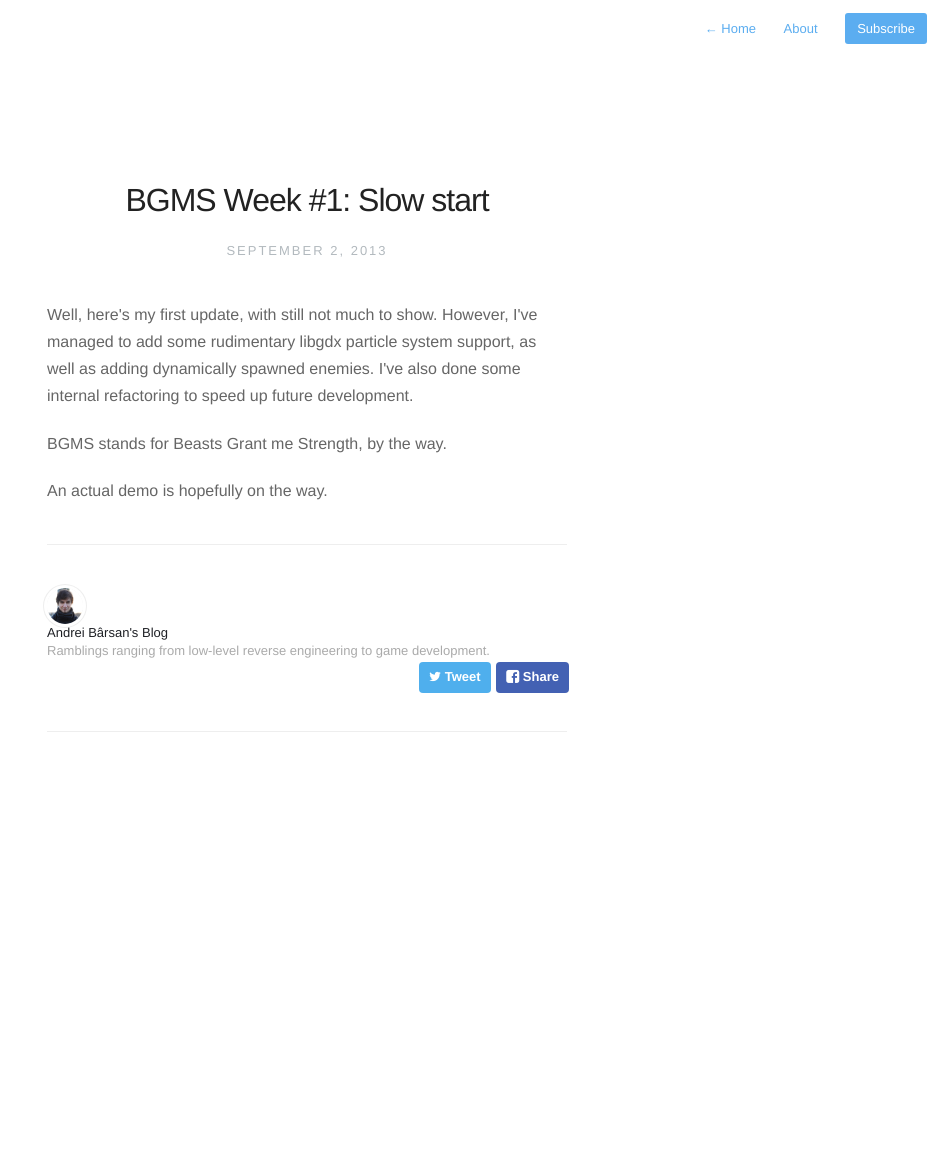
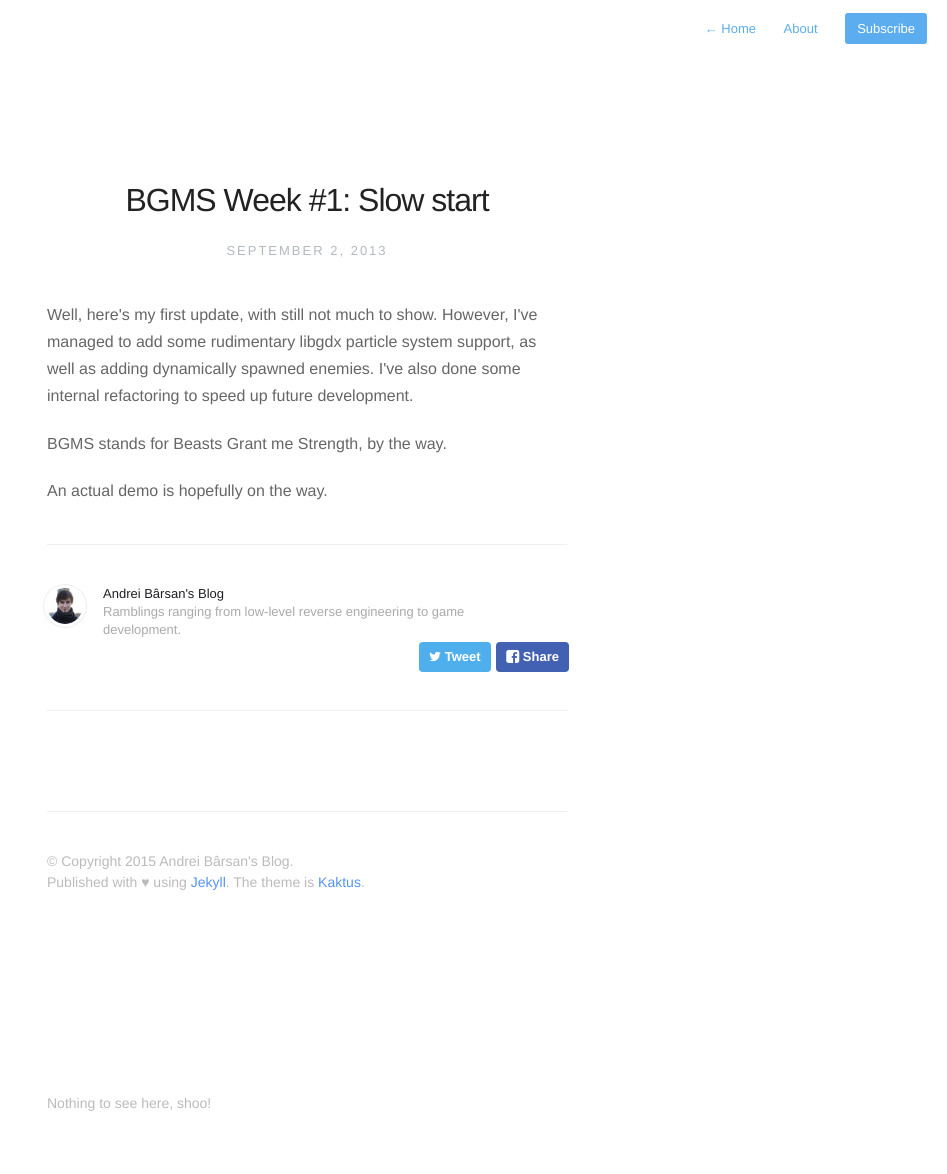
Before and after one commit to AndreiBarsan/andreibarsan.github.io, a Jekyll site: the page built from _posts/2013-09-01-bgms-week-1-slow-start.html, in a window 1280 px wide. Shown: the whole page, without its empty margins (333-1280 px from the left). Built offline with Jekyll 4.4.1, drawn with Linux system fonts in a browser that asks for light colours; nearby versions of some CDN libraries; Markdown is read by kramdown in place of the engine named in the settings; before the commit the page ends 900 px from its top, so only the background shows below that.

Commit message:
Shaved off some unused code.  Tweaked some CSS and added some flavor.

```diff
--- a/_includes/footer.html
+++ b/_includes/footer.html
@@ -1,5 +1,10 @@
 <footer id="footer">
-    <p class="small">© Copyright {{ site.time | date: '%Y' }} {{ site.author }}</p>
+    <p class="small">© Copyright {{ site.time | date: '%Y' }} {{ site.author }}.
+    <br/>
+    Published with &hearts; using <a href="http://jekyllrb.com/">Jekyll</a>.
+    The theme is <a href="https://github.com/nickbalestra/kactus">Kaktus</a>.</p>
+
+    <div id="super-footer"><p class="small">Nothing to see here, shoo!</p></div>
 </footer>
 
 {% comment %}
--- a/_layouts/default.html
+++ b/_layouts/default.html
@@ -5,11 +5,14 @@
   <meta http-equiv="X-UA-Compatible" content="IE=edge,chrome=1">
   <meta name="viewport" content="width=device-width, initial-scale=1">
 
-  <title>{{ site.name }}{% if page.title %} - {{ page.title }}{% endif %}</title>
+  <title>{% if page.title %}{{ page.title }} - {% endif %}{{ site.title }}</title>
+
+  <meta name="description" content="{% if page.excerpt %}{{ page.excerpt | strip_html | strip_newlines | truncate: 160 }}{% else %}{{ site.description }}{% endif %}">
   <link rel="shortcut icon" href="/assets/images/favicon.ico">
   <link rel="stylesheet" href="/assets/css/style.css">
-  <link rel="alternate" type="application/rss+xml" title="My Blog" href="/rss.xml">
   <link rel="stylesheet" href="/assets/css/highlight.css">
+  <link rel="canonical" href="{{ page.url | replace:'index.html','' | prepend: site.baseurl | prepend: site.url }}">
+  <link rel="alternate" type="application/rss+xml" title="{{ site.title }}" href="{{ "/feed.xml" | prepend: site.baseurl | prepend: site.url }}" />
 </head>
 <body>
 
--- a/_layouts/post.html
+++ b/_layouts/post.html
@@ -47,3 +47,5 @@ archive: true
         {% endfor %}
     </ul>
 {% endif %}
+
+{% include footer.html %}
--- a/assets/css/style.css
+++ b/assets/css/style.css
@@ -145,7 +145,7 @@ nav.main-nav a.cta {
 #wrapper {
   max-width: 600px;
   margin: 0 auto;
-  padding: 60px 40px 100px 40px;
+  padding: 60px 40px 40px 40px;
 }
 
 #wrapper.home {
@@ -441,6 +441,10 @@ Post List
 	margin-top: 100px;
 }
 
+#super-footer {
+  margin-top: 200px;
+}
+
 /* Post Page */
 #header {
 	border-bottom: 1px solid #eee;
@@ -449,6 +453,8 @@ Post List
 .post {
 	margin: 80px 0 0 0;
 }
+
+/* Post metadata (about author) */
 
 #post-meta {
 	font-size: 13px;
@@ -461,6 +467,15 @@ Post List
 	margin-top: 40px;
 	color:#444;
 	border-bottom: 1px solid #eee;
+}
+
+#post-meta a {
+  display: block;
+}
+
+#post-meta .avatar {
+  display: inline-block;
+  float: left;
 }
 
 #post-meta div span {
@@ -476,8 +491,9 @@ Post List
 
 #post-meta div {
 	margin: 0 25px 0 0;
-	float: left;
 }
+
+/* Sharing elements */
 
 #sharing {
 	float: right;
@@ -631,7 +647,7 @@ h2.month {
 
 /* Media Queries */
 @media screen and (max-width: 540px) {
-	#wrapper { padding:20px 20px 20px 20px;}
+	#wrapper { padding: 20px 20px 20px 20px;}
 	#header { margin-bottom: 60px; border-bottom: 1px solid #eee; }
 	.post { margin: 40px 0; }
 	#footer { margin-top: 60px; }
```
Also changed, not shown: _includes/head.html (deleted, +0 -12 lines), _includes/profile.html (line endings or trailing spaces).
